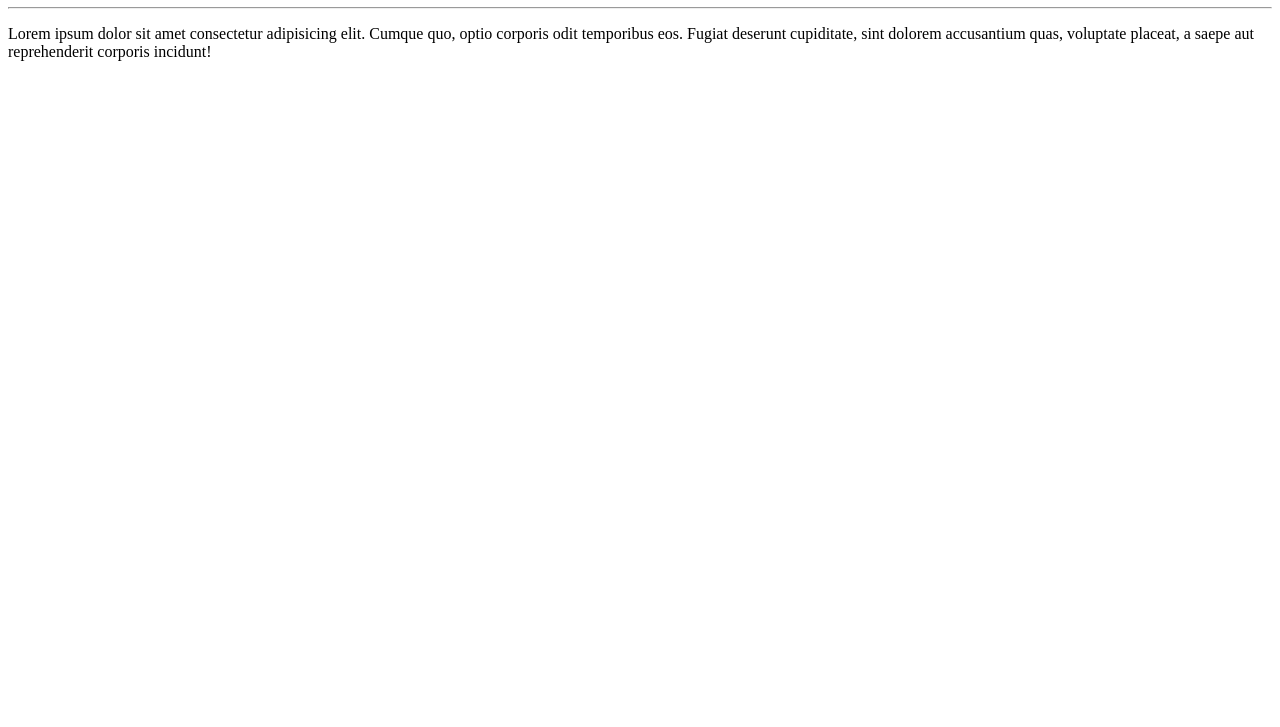
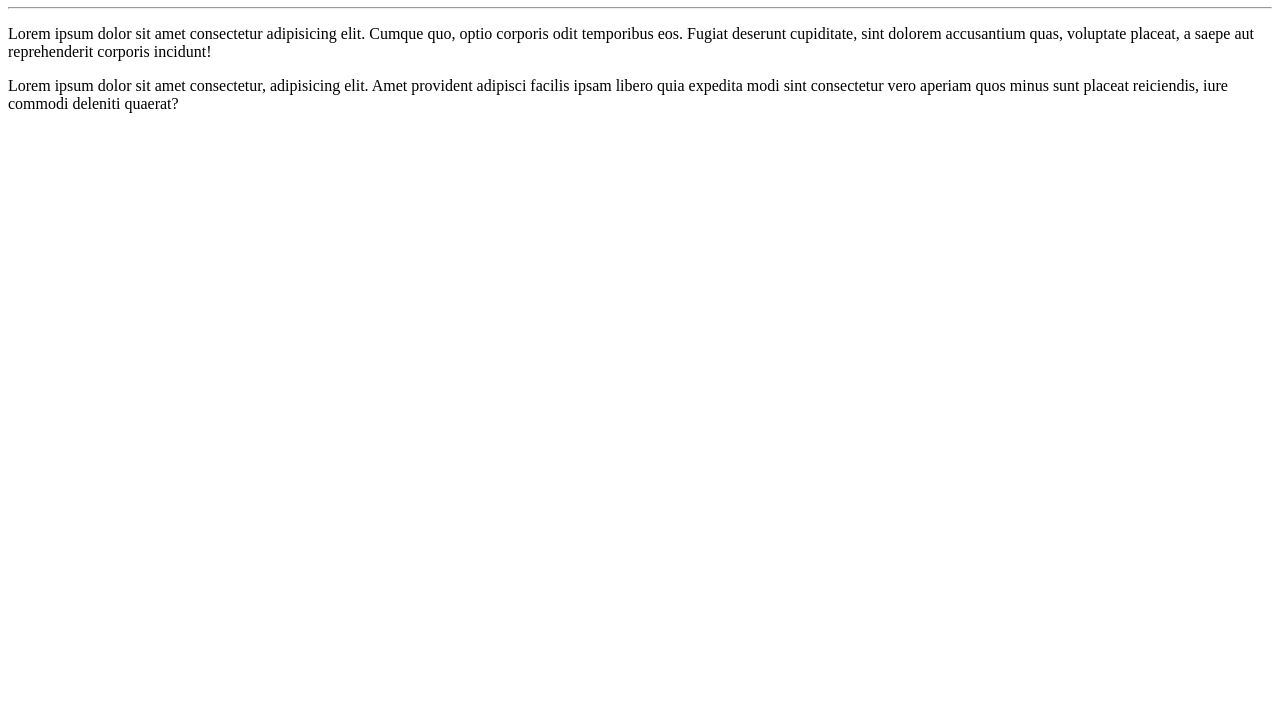
Before and after one commit to lacerda-program/Ola-mundo, a plain HTML site: page site-exemplo/index.html in a window 1280 px wide. Shown: the part 73-800 px from the top of the page. Drawn offline with Linux system fonts and the light colour scheme.

Commit message:
Adicionei um outro paragrafo

```diff
--- a/site-exemplo/index.html
+++ b/site-exemplo/index.html
@@ -9,6 +9,7 @@
     <h1>Olá, Mundo!</h1>
     <hr>
     <p>Lorem ipsum dolor sit amet consectetur adipisicing elit. Cumque quo, optio corporis odit temporibus eos. Fugiat deserunt cupiditate, sint dolorem accusantium quas, voluptate placeat, a saepe aut reprehenderit corporis incidunt!</p>
+    <p>Lorem ipsum dolor sit amet consectetur, adipisicing elit. Amet provident adipisci facilis ipsam libero quia expedita modi sint consectetur vero aperiam quos minus sunt placeat reiciendis, iure commodi deleniti quaerat?</p>
 
 </body>
 </html>
```
